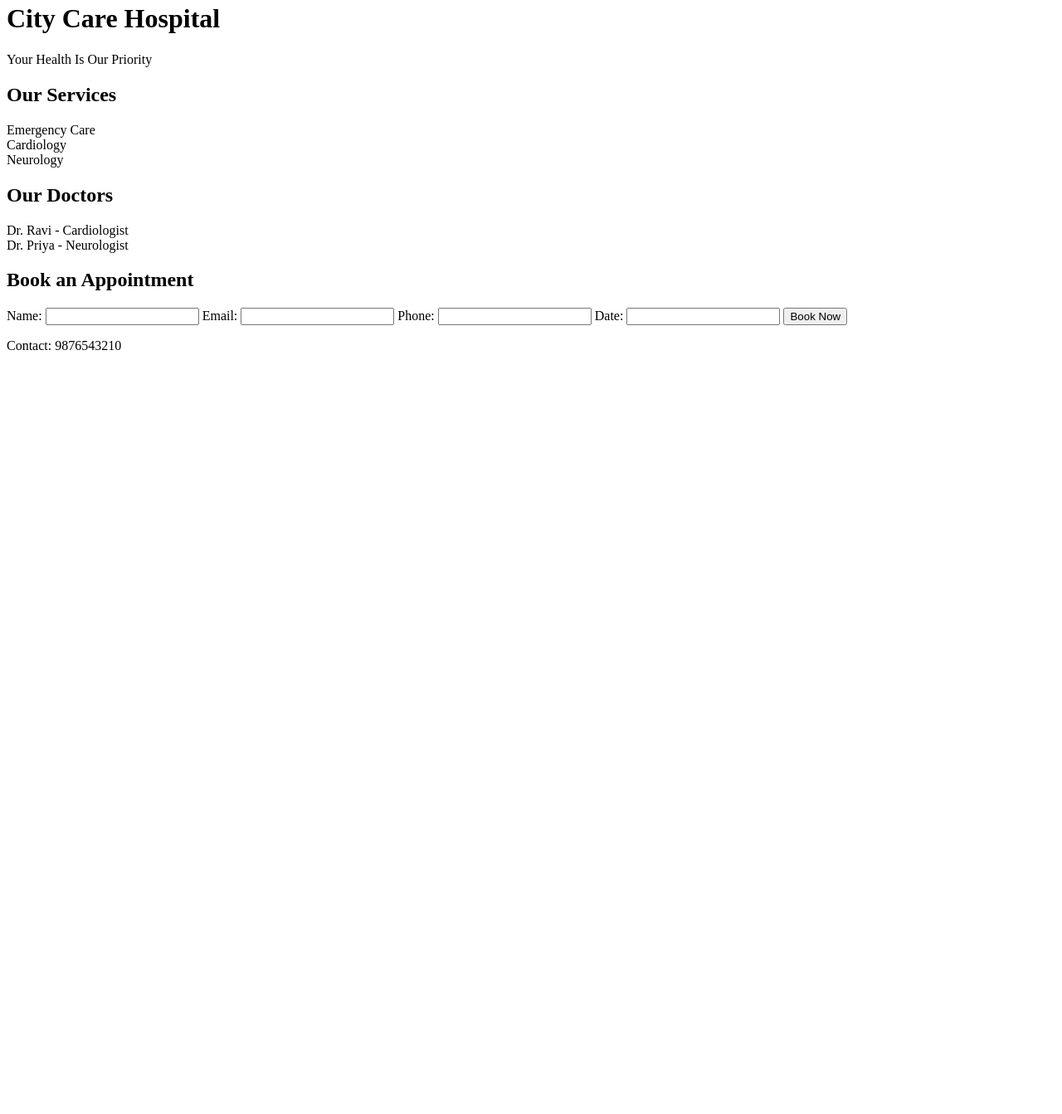
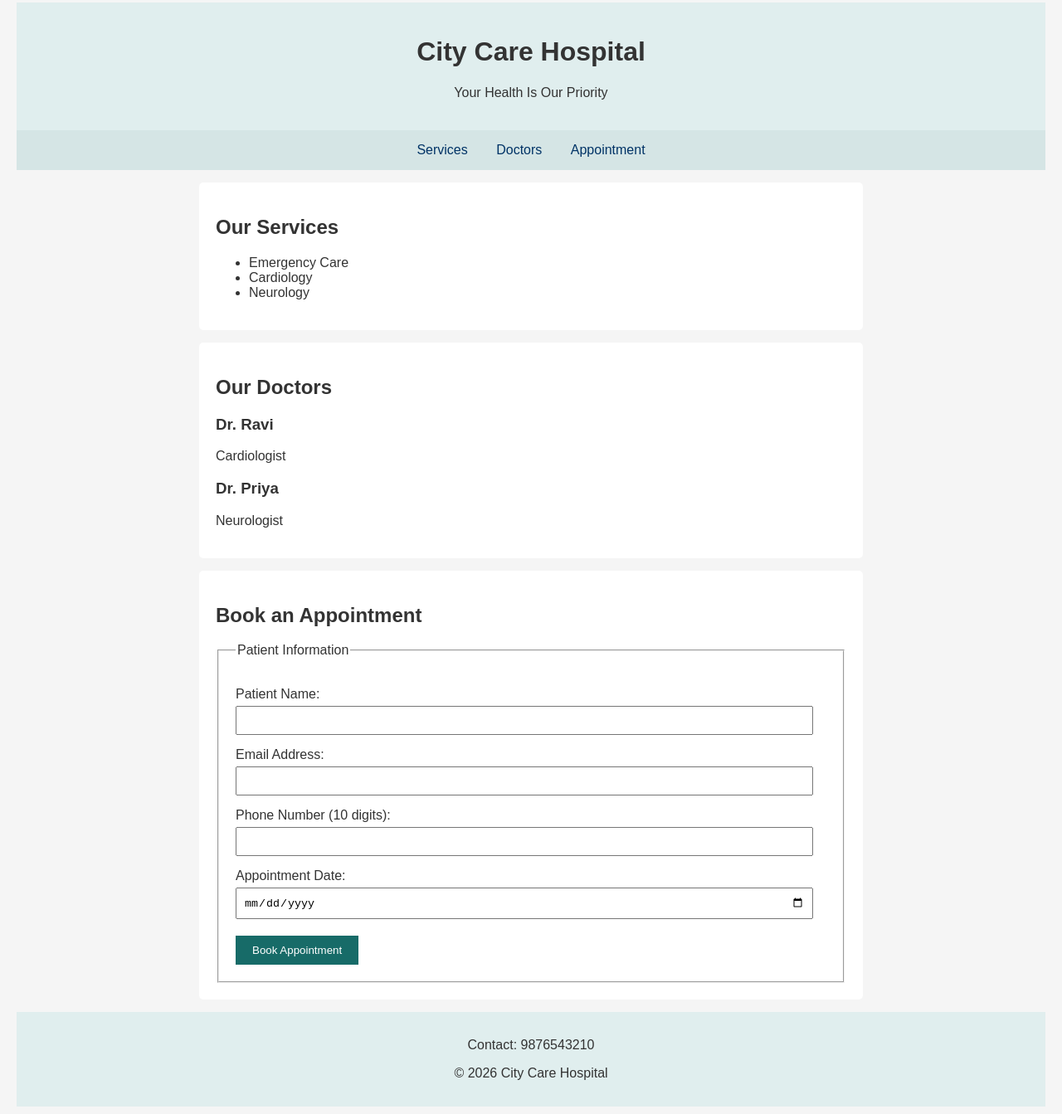
Before and after one commit to Durgamanihaasini/Refactor-to-Engineering-Grade, a plain HTML site: page index.html in a window 1280 px wide. Shown: the part 17-1360 px from the top of the page at 83% size. Before the commit the page ends 800 px from the top, so only its background shows below. Drawn offline with Linux system fonts and the light colour scheme.

Commit message:
Refactor hospital website with semantic HTML

```diff
--- /dev/null
+++ b/Style.css
@@ -0,0 +1,89 @@
+
+body {
+    font-family: Arial, sans-serif;
+    margin: 20px;
+    background-color: #f5f5f5;
+    color: #333;
+}
+
+header {
+    background-color: #e0eeee;
+    padding: 20px;
+    text-align: center;
+}
+
+nav {
+    background-color: #d5e5e5;
+    padding: 15px;
+    text-align: center;
+}
+
+nav a {
+    margin: 15px;
+    text-decoration: none;
+    color: #003366;
+}
+
+main {
+    max-width: 800px;
+    margin: auto;
+}
+
+section {
+    background-color: white;
+    padding: 20px;
+    margin: 15px 0;
+    border-radius: 5px;
+}
+
+fieldset {
+    padding: 20px;
+}
+
+label {
+    display: block;
+    margin-top: 15px;
+}
+
+input {
+    padding: 8px;
+    margin-top: 5px;
+    width: 95%;
+}
+
+button {
+    padding: 10px 20px;
+    margin-top: 20px;
+    background-color: #176b68;
+    color: white;
+    border: none;
+    cursor: pointer;
+}
+
+button:focus,
+input:focus,
+a:focus {
+    outline: 3px solid orange;
+    outline-offset: 2px;
+}
+
+footer {
+    text-align: center;
+    padding: 15px;
+    background-color: #e0eeee;
+}
+
+@media (max-width: 600px) {
+    body {
+        margin: 8px;
+    }
+
+    nav a {
+        display: block;
+        margin: 10px;
+    }
+
+    input {
+        width: 90%;
+    }
+}
--- a/index.html
+++ b/index.html
@@ -1,45 +1,92 @@
 
 <!DOCTYPE html>
-<html>
+<html lang="en">
 <head>
-    <title>Hospital Website</title>
+    <meta charset="UTF-8">
+    <meta name="viewport" content="width=device-width, initial-scale=1.0">
+    <title>City Care Hospital</title>
+    <link rel="stylesheet" href="style.css">
 </head>
+
 <body>
 
-    <div>
-        <div>
+    <header>
         <h1>City Care Hospital</h1>
         <p>Your Health Is Our Priority</p>
-        </div>
-    </div>
+    </header>
 
-    <div>
+    <nav aria-label="Main navigation">
+        <a href="#services">Services</a>
+        <a href="#doctors">Doctors</a>
+        <a href="#appointment">Appointment</a>
+    </nav>
+
+    <main>
+
+        <section id="services">
             <h2>Our Services</h2>
-        <div>Emergency Care</div>
-        <div>Cardiology</div>
-        <div>Neurology</div>
-    </div>
+            <ul>
+                <li>Emergency Care</li>
+                <li>Cardiology</li>
+                <li>Neurology</li>
+            </ul>
+        </section>
 
-    <div>
+        <section id="doctors">
             <h2>Our Doctors</h2>
-        <div>Dr. Ravi - Cardiologist</div>
-        <div>Dr. Priya - Neurologist</div>
-    </div>
 
-    <div>
+            <article>
+                <h3>Dr. Ravi</h3>
+                <p>Cardiologist</p>
+            </article>
+
+            <article>
+                <h3>Dr. Priya</h3>
+                <p>Neurologist</p>
+            </article>
+
+        </section>
+
+        <section id="appointment">
             <h2>Book an Appointment</h2>
-        <form>
-            Name: <input type="text">
-            Email: <input type="text">
-            Phone: <input type="text">
-            Date: <input type="text">
-            <input type="submit" value="Book Now">
+
+            <form action="#" method="post">
+
+                <fieldset>
+                    <legend>Patient Information</legend>
+
+                    <label for="name">Patient Name:</label>
+                    <input type="text" id="name" name="name"
+                           autocomplete="name" required>
+
+                    <label for="email">Email Address:</label>
+                    <input type="email" id="email" name="email"
+                           autocomplete="email" required>
+
+                    <label for="phone">Phone Number (10 digits):</label>
+                    <input type="tel" id="phone" name="phone"
+                           autocomplete="tel"
+                           pattern="[0-9]{10}"
+                           title="Enter exactly 10 digits"
+                           required>
+
+                    <label for="date">Appointment Date:</label>
+                    <input type="date" id="date" name="date"
+                           min="2026-11-23" required>
+
+                    <button type="submit">Book Appointment</button>
+
+                </fieldset>
+
             </form>
-    </div>
+        </section>
 
-    <div>
+    </main>
+
+    <footer>
         <p>Contact: 9876543210</p>
-    </div>
+        <p>&copy; 2026 City Care Hospital</p>
+    </footer>
 
 </body>
 </html>
```
Also changed, not shown: Index.html (added, +92 -0 lines), 2 other files. Lines whose indentation alone changed are shown as unchanged.
